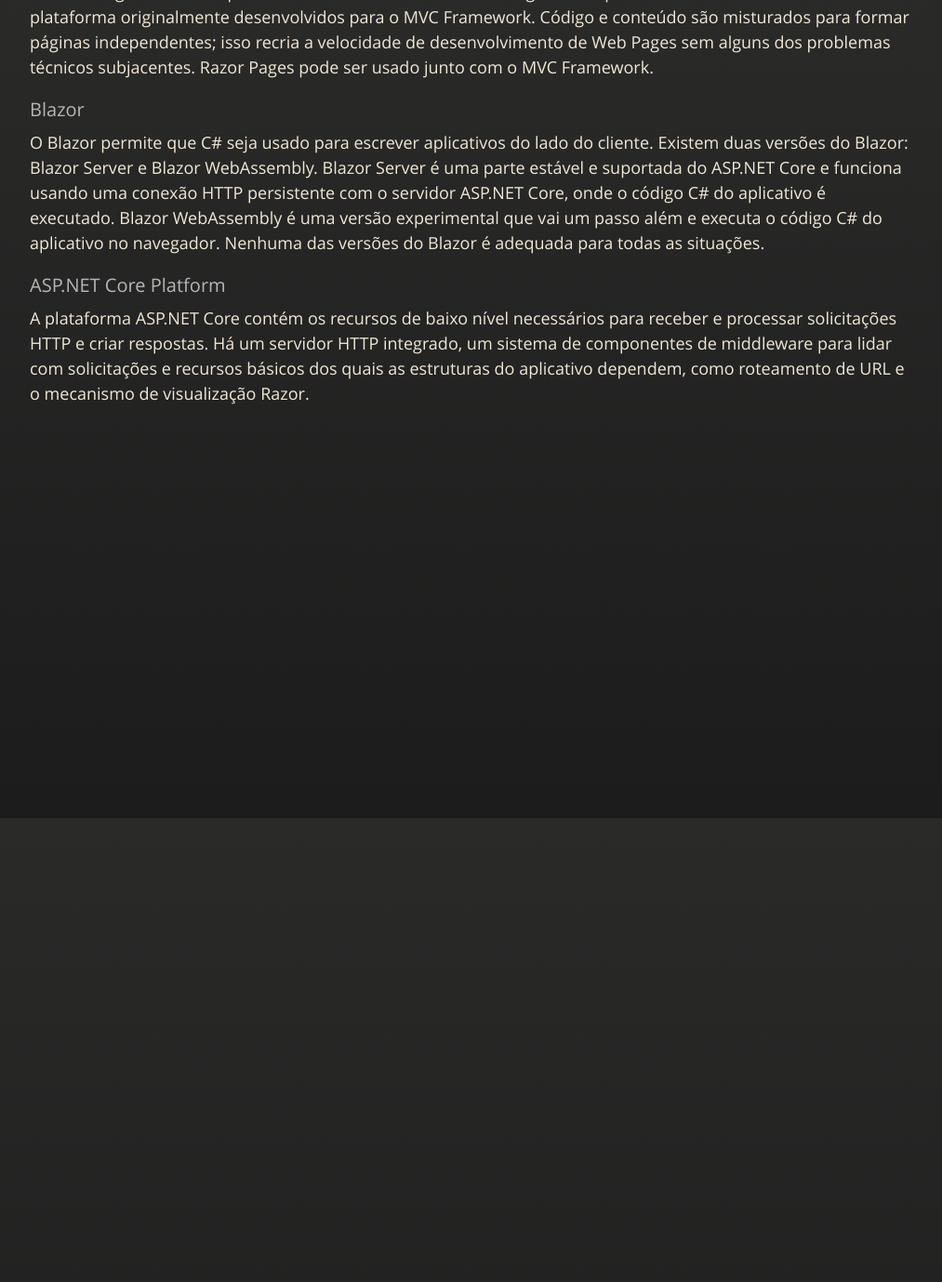
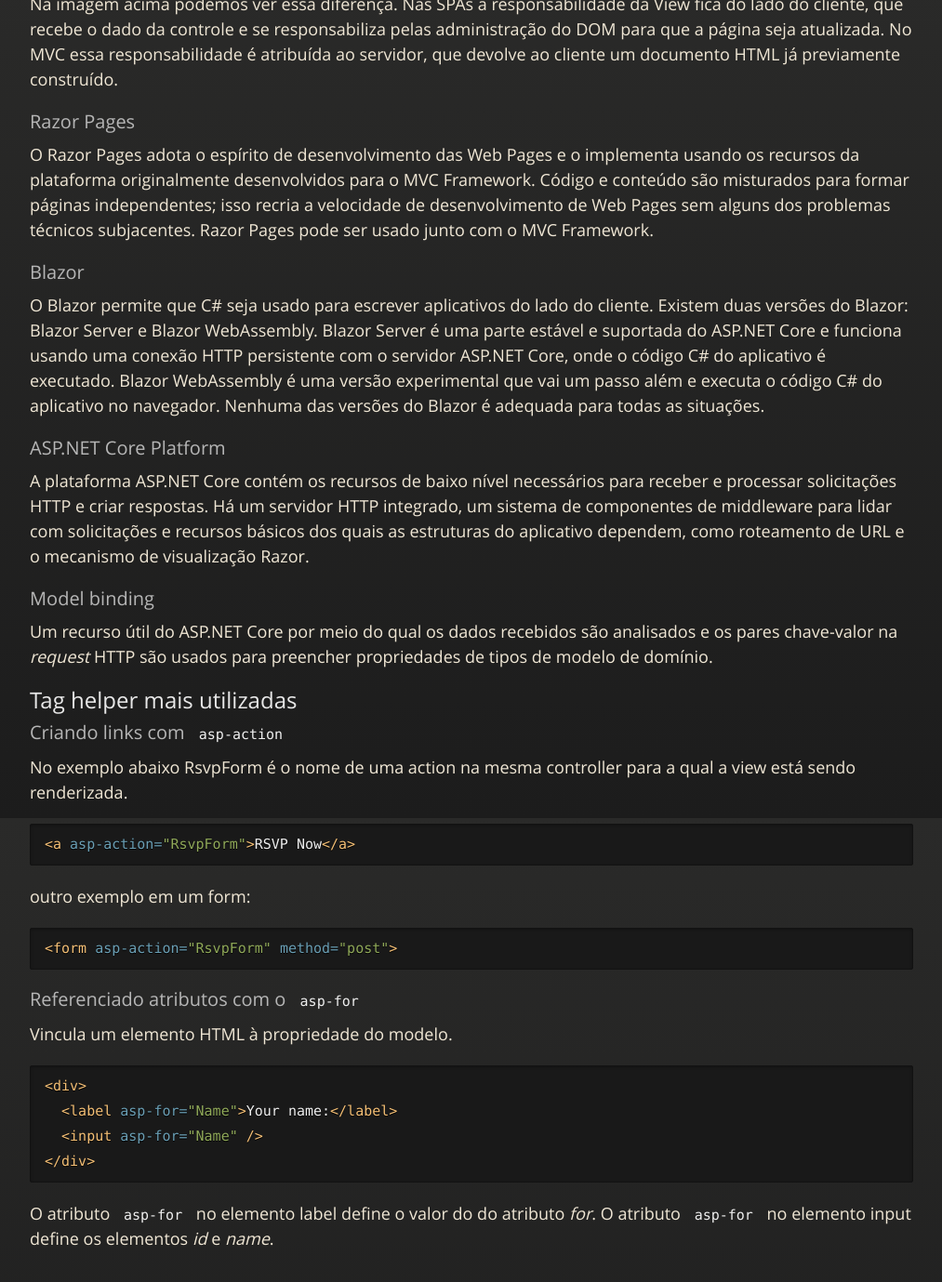
Before and after one commit to JeannAndrade/jeannandrade.github.io, a Jekyll site: the page built from content/net/aspnet/index.md, in a window 1280 px wide and 1400 px high, scrolled down 1820 px. Shown: the top 1379 px of the window at 93% size, without its empty margins (108-1121 px from the left). Built offline with Jekyll 4.4.1, drawn with Linux system fonts in a browser that asks for light colours; our own code applies the rules of GitHub Pages for plain Markdown files; before the commit the page ends 2367 px from its top, so only the background shows below that; some of the changed text lies outside the part shown.

Commit message:
adicionando tag helper

````diff
--- a/content/net/aspnet/index.md
+++ b/content/net/aspnet/index.md
@@ -10,9 +10,14 @@ Fontes:
 
 ## Table of contents
 
-1. [Conceitos básicos](#comandos-básicos)
+1. [Conceitos básicos](#conceitos-básicos)
+    1. [model binding]
+1. [As "Tag helper" mais usadas](#tag-helper-mais-utilizadas)
+    1. [asp-action](#criando-links-com-asp-action)
+    1. [asp-for](#referenciado-atributos-com-o-asp-for)
+1. [Dúvidas frequentes](./duvidasFrequentes/index.html)
 
-## Comandos básicos
+## Conceitos básicos
 
 Os principais componentes do ASP.Net Core podem ser visto da seguintes forma:
 
@@ -39,3 +44,37 @@ O Blazor permite que C# seja usado para escrever aplicativos do lado do cliente.
 ### ASP.NET Core Platform
 
 A plataforma ASP.NET Core contém os recursos de baixo nível necessários para receber e processar solicitações HTTP e criar respostas. Há um servidor HTTP integrado, um sistema de componentes de middleware para lidar com solicitações e recursos básicos dos quais as estruturas do aplicativo dependem, como roteamento de URL e o mecanismo de visualização Razor.
+
+### Model binding
+
+Um recurso útil do ASP.NET Core por meio do qual os dados recebidos são analisados e os pares chave-valor na *request* HTTP são usados
+para preencher propriedades de tipos de modelo de domínio.
+
+## Tag helper mais utilizadas
+
+### Criando links com `asp-action`
+
+No exemplo abaixo RsvpForm é o nome de uma action na mesma controller para a qual a view está sendo renderizada.
+
+```html
+<a asp-action="RsvpForm">RSVP Now</a>
+```
+
+outro exemplo em um form:
+
+```html
+<form asp-action="RsvpForm" method="post">
+```
+
+### Referenciado atributos com o `asp-for`
+
+Vincula um elemento HTML à propriedade do modelo.
+
+```html
+<div>
+  <label asp-for="Name">Your name:</label>
+  <input asp-for="Name" />
+</div>
+```
+
+O atributo `asp-for` no elemento label define o valor do do atributo *for*. O atributo `asp-for` no elemento input define os elementos *id* e *name*.
````
Also changed, not shown: content/net/aspnet/duvidasFrequentes/index.md (added, +47 -0 lines), content/net/cli/index.md (+11 -5 lines), content/net/csharp/index.md (added, +11 -0 lines).
